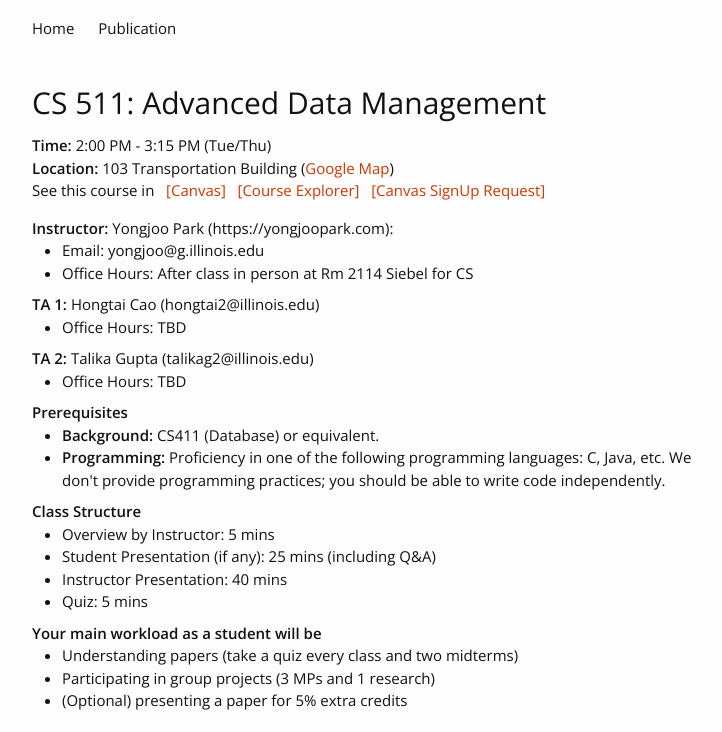
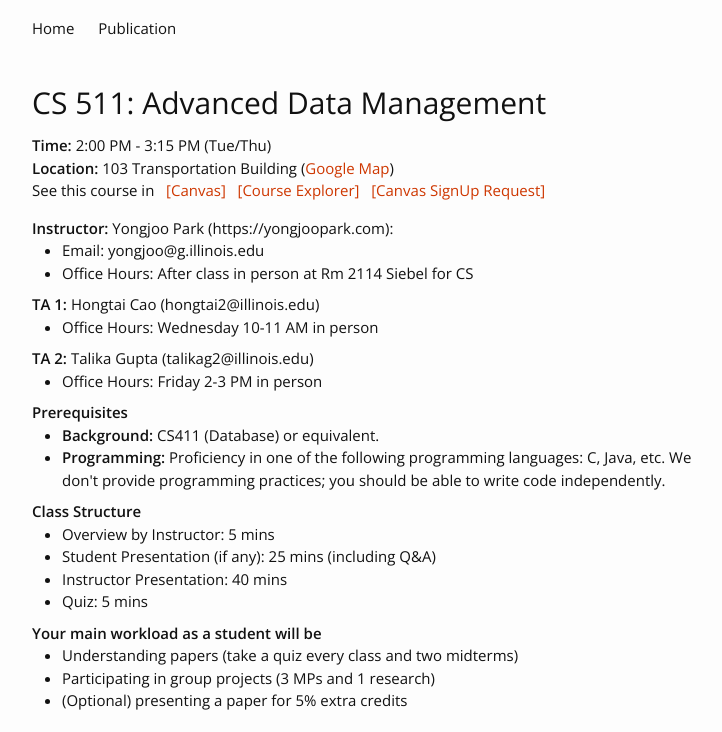
Before and after one commit to pyongjoo/pyongjoo.github.io, a Jekyll site: the page built from teaching/fall2024/cs511.md, in a window 1280 px wide, cut to the strip 0-732 px from the top of the page. Shown: the whole strip, without its empty margins (268-990 px from the left). Built offline with Jekyll 4.4.1, drawn with Linux system fonts in a browser that asks for light colours.

Commit message:
office hours added

```diff
--- a/teaching/fall2024/cs511.md
+++ b/teaching/fall2024/cs511.md
@@ -18,12 +18,12 @@
 
 <p style="margin-top: -15px;"> <b>TA 1:</b> Hongtai Cao (hongtai2@illinois.edu)</p>
 <ul style="margin-top: -15px;">
-  <li>Office Hours: TBD</li>
+  <li>Office Hours: Wednesday 10-11 AM in person</li>
 </ul>
 
 <p style="margin-top: -15px;"> <b>TA 2:</b> Talika Gupta (talikag2@illinois.edu) </p>
 <ul style="margin-top: -15px;">
-  <li>Office Hours: TBD</li>
+  <li>Office Hours: Friday 2-3 PM in person</li>
 </ul>
 
 <p style="margin-top: -15px;"> <b> Prerequisites </b> </p>
```
